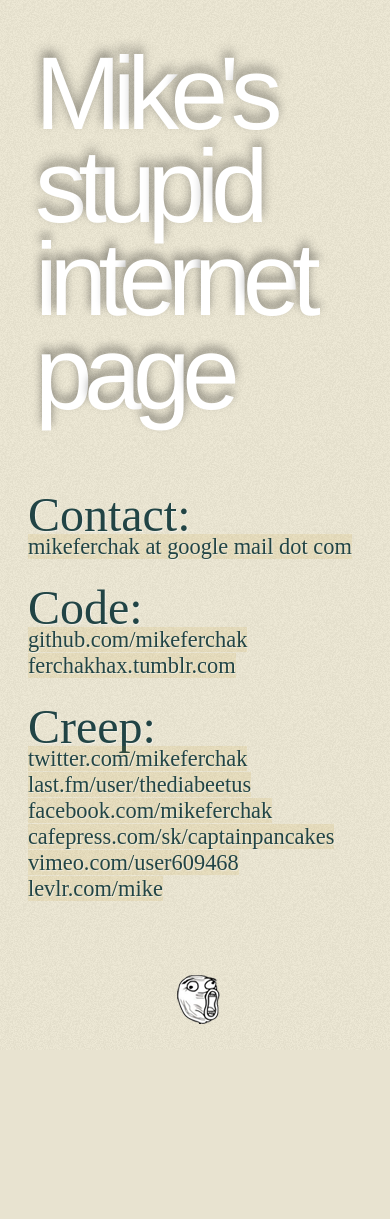
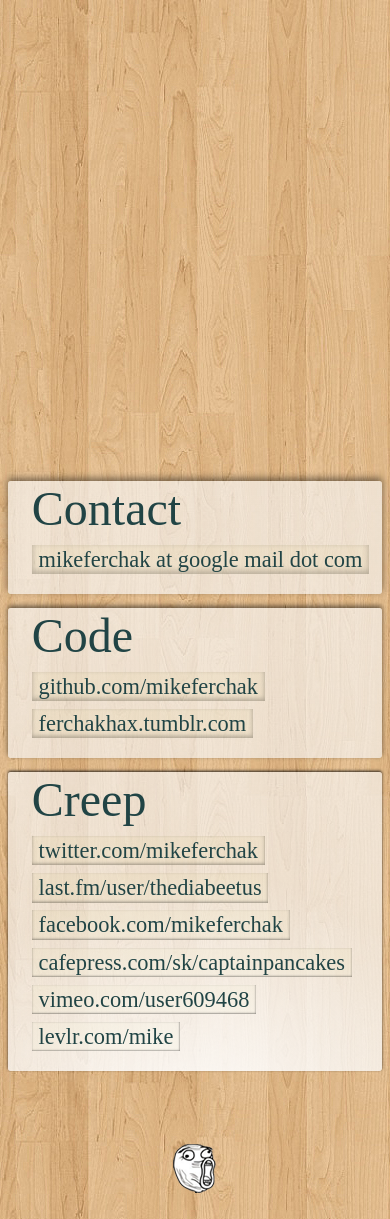
Before and after one commit to mikeferchak/mferchak, a PHP site: page / in a window 390 px wide. Before the commit the page ends 1024 px from the top, so only its background shows below. Run offline with PHP 8.4, Linux system fonts and the light colour scheme; some libraries are stand-ins or nearby versions; some web fonts are replaced.

Commit message:
Better shadows! Faster Javascript! Background image!

```diff
--- a/css/style.css
+++ b/css/style.css
@@ -38,11 +38,23 @@ body, h1, h2, ul, li, div, a, p {
 p {
   font-size: 14pt; }
 
+div {
+  box-sizing: border-box; }
+
 header {
   padding: 36pt 0 0 0;
   text-shadow: 1px 1px 1px rgba(255, 255, 255, 0.5);
   text-align: center;
-  line-height: 200%; }
+  line-height: 200%;
+  opacity: 0;
+  -webkit-transition: opacity 3s;
+  -moz-transition: opacity 3s;
+  -o-transition: opacity 3s;
+  -k-transition: opacity 3s;
+  transition: opacity 3s; }
+
+header.pwned {
+  opacity: 1; }
 
 h1 {
   font-family: 'futura', 'helvetica', sans-serif;
@@ -50,28 +62,23 @@ h1 {
   text-shadow: 1px 2px 4px rgba(0, 0, 0, 0.4);
   display: inline;
   margin: 0 auto;
-  -webkit-transition: font-size 0.3s;
-  -moz-transition: font-size 0.3s;
-  -o-transition: font-size 0.3s;
-  -k-transition: font-size 0.3s;
-  transition: font-size 0.3s;
   text-align: center;
   overflow-x: hidden;
   overflow-y: hidden;
   white-space: nowrap;
   line-height: 200%;
-  color: white;
   letter-spacing: -0.15em; }
   h1 span.word {
-    display: inline-block; }
+    display: inline-block;
+    color: #FFFFFF; }
 
 h2 {
   font-size: 24pt;
-  margin: 20px 0 -8px 0; }
+  margin: 14px 0 0px 0; }
 
 body {
-  background-color: rgba(0, 0, 0, 0.5);
-  background-image: url(../images/background.png);
+  background-color: white;
+  background-image: url(../images/wood-bg.jpg);
   _background-image: url(../images/gradient.svg), url(../images/background.png);
   background-position: top center, top center;
   background-repeat: repeat;
@@ -120,54 +137,39 @@ section {
   max-width: 1000px;
   margin: 0 auto 3em; }
 
-#about {
-  margin: 1em 0;
-  padding: 1em; }
-  #about div {
-    -moz-column-count: 2;
-    -moz-column-gap: 20px;
-    -webkit-column-count: 2;
-    -webkit-column-gap: 20px;
-    column-count: 2;
-    column-gap: 20px; }
-  #about p {
-    font-size: 17pt; }
-
-.loool {
-  display: inline; }
-
-.loool:hover {
-  background-image: url(../images/looool2.png);
-  background-repeat: no-repeat;
-  background-position: 0px 5px;
-  display: inline;
-  padding: 0 0 0 30px;
-  -webkit-transition: 0.2s ease-in;
-  -moz-transition: 0.2s ease-in;
-  -o-transition: 0.2s ease-in;
-  -k-transition: 0.2s ease-in;
-  transition: 0.2s ease-in; }
-
-#lastfmrecords img {
-  width: 48px; }
-
 footer {
   margin: 0;
   padding: 0; }
-
   footer div {
     display: inline-block;
-  width: 33%;
     height: auto;
     vertical-align: top;
-  margin: 0 auto;
     text-align: center;
-  text-shadow: 1px 1px 1px rgba(255, 255, 255, 0.5); }
+    -webkit-text-shadow: inset 1px 1px 1px rgba(0, 0, 0, 0.5);
+    -moz-text-shadow: inset 1px 1px 1px rgba(0, 0, 0, 0.5);
+    -o-text-shadow: inset 1px 1px 1px rgba(0, 0, 0, 0.5);
+    -k-text-shadow: inset 1px 1px 1px rgba(0, 0, 0, 0.5);
+    text-shadow: inset 1px 1px 1px rgba(0, 0, 0, 0.5);
+    width: 26%;
+    margin: 0 3.5%;
+    background-color: rgba(240, 240, 240, 0.1);
+    padding: 0 0 1.3em 0;
+    border-radius: 2pt;
+    background-image: -webkit-radial-gradient(bottom center, 12em 6em, white, rgba(247, 247, 247, 0.6));
+    -webkit-box-shadow: inset 0px 1px 6px rgba(0, 0, 0, 0.2);
+    -moz-box-shadow: inset 0px 1px 6px rgba(0, 0, 0, 0.2);
+    -o-box-shadow: inset 0px 1px 6px rgba(0, 0, 0, 0.2);
+    -k-box-shadow: inset 0px 1px 6px rgba(0, 0, 0, 0.2);
+    box-shadow: inset 0px 1px 6px rgba(0, 0, 0, 0.2); }
+    footer div ul li {
+      margin: .5em 0 0 0; }
+      footer div ul li a {
+        padding: .1em .3em; }
 
 /* iPad */
 @media screen and (max-width: 800px) {
   body {
-    width: 98%;
+    width: 100%;
     margin: 0 auto; }
 
   header {
@@ -192,29 +194,18 @@ footer div {
         -k-transition: all 0.1s;
         transition: all 0.1s; }
 
-  #about p {
-    font-size: 16pt;
-    margin: 1em 0.3em; }
-  #about div {
-    -moz-column-count: 1;
-    -moz-column-gap: 20px;
-    -webkit-column-count: 1;
-    -webkit-column-gap: 20px;
-    column-count: 1;
-    column-gap: 20px; }
-
-  footer {
-    margin-left: 1.5em; }
   footer h2 {
     font-size: 3em; }
   footer div {
+    padding-left: 2%;
     text-align: left;
     display: block;
-      width: 100%; }
+    width: 96%;
+    margin: 0 auto; }
   footer li {
     font-size: 1.4em; } }
 @media screen and (max-width: 400px) {
-  footer {
-    margin-left: 1.5em; }
+  footer div {
+    padding-left: 1.5em; }
   footer h2 {
     font-size: 3em; } }
--- a/css/style.scss
+++ b/css/style.scss
@@ -5,12 +5,20 @@
 $main-text: #214445;
 $page-width: 1000px;
 
-@mixin shadow {
-    -webkit-box-shadow: inset 0px 1px 6px rgba(0,0,0,0.2);
-       -moz-box-shadow: inset 0px 1px 6px rgba(0,0,0,0.2);
-         -o-box-shadow: inset 0px 1px 6px rgba(0,0,0,0.2);
-         -k-box-shadow: inset 0px 1px 6px rgba(0,0,0,0.2);
-            box-shadow: inset 0px 1px 6px rgba(0,0,0,0.2);
+@mixin shadow($x: 0px ,$y: 1px,$blur: 6px,$opacity: 0.2) {
+    -webkit-box-shadow: inset $x $y $blur rgba(0,0,0,$opacity);
+       -moz-box-shadow: inset $x $y $blur rgba(0,0,0,$opacity);
+         -o-box-shadow: inset $x $y $blur rgba(0,0,0,$opacity);
+         -k-box-shadow: inset $x $y $blur rgba(0,0,0,$opacity);
+            box-shadow: inset $x $y $blur rgba(0,0,0,$opacity);
+}
+
+@mixin textshadow($x:1px,$y:1px,$blur:1px,$opacity:0.2) {
+    -webkit-text-shadow: inset $x $y $blur rgba(0,0,0,$opacity);
+       -moz-text-shadow: inset $x $y $blur rgba(0,0,0,$opacity);
+         -o-text-shadow: inset $x $y $blur rgba(0,0,0,$opacity);
+         -k-text-shadow: inset $x $y $blur rgba(0,0,0,$opacity);
+            text-shadow: inset $x $y $blur rgba(0,0,0,$opacity);
 }
 
 @mixin transition($options){
@@ -19,6 +27,10 @@ $page-width: 1000px;
          -o-transition:$options;
          -k-transition:$options;
             transition:$options;
+}
+
+@mixin gradient(){
+    background-image: -webkit-radial-gradient(bottom center, 12em 6em, rgba(255, 255, 255, 1), rgba(247, 247, 247, 0.6));
 }
 
 .collapsed{
@@ -65,7 +77,6 @@ table {
 
 }
 
-
 body, h1, h2, ul, li, div, a, p {
 	color: $main-text;
 	font-family: 'Goudy Bookletter 1911', serif;
@@ -77,11 +88,20 @@ p {
 	font-size: 14pt;
 }
 
+div {
+    box-sizing: border-box;
+}
+
 header {
     padding: 36pt 0 0 0;
     text-shadow: 1px 1px 1px rgba(255, 255, 255, 0.5);
     text-align:center;
     line-height:200%;
+    opacity:0;
+    @include transition(opacity 3s);
+}
+header.pwned {
+    opacity:1;
 }
 
 h1	{
@@ -90,42 +110,44 @@ h1	{
     text-shadow: 1px 2px 4px rgba(0,0,0,.4);
     display:inline;
 	margin: 0 auto;
-    @include transition(font-size 0.3s);
+    // @include transition(font-size 0.3s);
     text-align: center;
     overflow-x: hidden;
     overflow-y: hidden;
     white-space: nowrap;
     line-height:200%;
-    color:white;
     letter-spacing:-.15em;
     span.word {
         display:inline-block;
+        color:#FFFFFF;
     }
 }
 
 h2	{
 	font-size:24pt;
-	margin: 20px 0 -8px 0;
+	margin: 14px 0 0px 0;
 }
 
 body {
-	background-color:rgba(0,0,0,.5);
-    background-image:url(../images/background.png);
+	background-color:white;
+    background-image:url(../images/wood-bg.jpg);
     _background-image:url(../images/gradient.svg), url(../images/background.png);
     background-position:top center, top center;
     background-repeat:repeat;
     background-size:auto;
-	}
+}
 
 a:link, a:visited, a {
-    background-color:rgba(181, 137, 0, .1);
+    background-color:rgba(181, 137, 0, 0.1);
 	text-decoration:none;
-    @include transition(background .2s);
+    @include transition(all .2s);
+    @include shadow(0px,0px,0px,0);
 }
 
 a:hover {
-    background-color:rgba(181, 137, 0, .24);
+    background-color:rgba(181, 137, 0, 0.24);
     text-decoration:none;
+    @include shadow(0px,0px,0px,0);
 }
 
 section {
@@ -159,52 +181,65 @@ section {
 
 
 
-#about {
-	margin: 1em 0;
-    padding: 1em;
-    div{
-        -moz-column-count: 2;
-        -moz-column-gap: 20px;
-        -webkit-column-count: 2;
-        -webkit-column-gap: 20px;
-        column-count: 2;
-        column-gap: 20px;
-    }
-    p {
-        font-size:17pt;
-    }
-}
+// #about {
+// 	margin: 1em 0;
+//     padding: 1em;
+//     div{
+//         -moz-column-count: 2;
+//         -moz-column-gap: 20px;
+//         -webkit-column-count: 2;
+//         -webkit-column-gap: 20px;
+//         column-count: 2;
+//         column-gap: 20px;
+//     }
+//     p {
+//         font-size:17pt;
+//     }
+// }
 
-.loool {
-	display:inline;
-}
+// .loool {
+// 	display:inline;
+// }
 
-.loool:hover {
-	background-image:url(../images/looool2.png);
-	background-repeat:no-repeat;
-	background-position:0px 5px;
-	display:inline;
-	padding:0 0 0 30px;
-	@include transition(.2s ease-in);
-}
+// .loool:hover {
+// 	background-image:url(../images/looool2.png);
+// 	background-repeat:no-repeat;
+// 	background-position:0px 5px;
+// 	display:inline;
+// 	padding:0 0 0 30px;
+// 	@include transition(.2s ease-in);
+// }
 
-#lastfmrecords img {
-	width: 48px;
-}
+// #lastfmrecords img {
+// 	width: 48px;
+// }
 
 footer {
     margin:0;
     padding:0;
-}
-
-footer div {
+    div {
 		display:inline-block;
-		width:33%;
+		// width:33%;
 		height:auto;
 		vertical-align:top;
-		margin:0 auto;
+		// margin:0 auto;
 		text-align:center;
-        text-shadow: 1px 1px 1px rgba(255, 255, 255, .5);
+        @include textshadow(1px, 1px, 1px, 0.5);
+        width: 26%;
+        margin: 0 3.5%;
+        background-color: rgba(240, 240, 240, 0.1);
+        padding: 0 0 1.3em 0;
+        border-radius: 2pt;
+        @include gradient;
+        @include shadow;
+        ul li {
+            margin:.5em 0 0 0;
+            a {
+                padding:.1em .3em;
+            }
+        }
+    }
+
 }
 
 
@@ -213,7 +248,7 @@ footer div {
 /* iPad */
 @media screen and (max-width: 800px){
     body {
-        width:98%;
+        width:100%;
         margin:0 auto;
     }
     header{
@@ -237,29 +272,31 @@ footer div {
         }
     }
 
-    #about {
-        p {
-            font-size: 16pt;
-            margin: 1em 0.3em;
-        }
-        div{
-            -moz-column-count: 1;
-            -moz-column-gap: 20px;
-            -webkit-column-count: 1;
-            -webkit-column-gap: 20px;
-            column-count: 1;
-            column-gap: 20px;
-        }
-    }
+    // #about {
+    //     p {
+    //         font-size: 16pt;
+    //         margin: 1em 0.3em;
+    //     }
+    //     div{
+    //         -moz-column-count: 1;
+    //         -moz-column-gap: 20px;
+    //         -webkit-column-count: 1;
+    //         -webkit-column-gap: 20px;
+    //         column-count: 1;
+    //         column-gap: 20px;
+    //     }
+    // }
     footer{
-        margin-left:1.5em;
+        // margin-left:1.5em;
         h2 {
             font-size:3em;
         }
         div {
+            padding-left:2%;
             text-align:left;
             display:block;
-            width:100%;
+            width:96%;
+            margin:0 auto;
         }
         li {
             font-size:1.4em;
@@ -269,7 +306,10 @@ footer div {
 
 @media screen and (max-width: 400px){
     footer{
-        margin-left:1.5em;
+        div {
+            padding-left:1.5em;
+        }
+
         h2 {
             font-size:3em;
         }
--- a/index.html
+++ b/index.html
@@ -69,23 +69,23 @@
    </header>
 
 <div id="stuff">
-   <footer>
+   <footer class="shadowbox">
       <div id="contact">
-         <h2>Contact:</h2>
-         <ul>
+         <h2>Contact</h2>
+         <ul class="inset">
             <li><a href="mailto:mikeferchak_spam@gmail.com">mikeferchak at google mail dot com</a></li>
          </ul>
       </div>
       <div id="code">
-         <h2>Code:</h2>
-         <ul>
+         <h2>Code</h2>
+         <ul class="inset">
             <li><a href="http://github.com/mikeferchak">github.com/mikeferchak</a></li>
             <li><a href="http://ferchakhax.tumblr.com">ferchakhax.tumblr.com</a></li>
          </ul>
       </div>
       <div id="creep">
-         <h2>Creep:</h2>
-         <ul>
+         <h2>Creep</h2>
+         <ul class="inset">
             <li><a href="http://twitter.com/mikeferchak">twitter.com/mikeferchak</a></li>
             <li><a href="http://last.fm/user/thediabeetus">last.fm/user/thediabeetus</a></li>
             <li><a href="http://facebook.com/mikeferchak">facebook.com/mikeferchak</a></li>
--- a/script/application.js
+++ b/script/application.js
@@ -17,10 +17,9 @@ $(document).ready(function() {
   });
 
   function responsiveLol(ipad, iphone){
-    //console.log("responsiveLol");
-    //alert($(window).width());
     if ($(window).width() > ipad) {
       $("header").removeClass("futurephone");
+      $("header").addClass("pwned");
       resizeHeader(1);
     }
     else if ($(window).width() > iphone) {
@@ -40,10 +39,11 @@ $(document).ready(function() {
   function resizeHeader(multiplier){
     var newHeaderHeight = headerAspect * $(window).width() * 1 * multiplier;
     $("header h1").css({"font-size": newHeaderHeight});
+    $("header h1").fadeIn(2000);
   }
 
 
-var lsz = 1000;
+var lsz = 2000;
 
 repositionlightsource();
 loopthroughallshadowelements();
@@ -55,49 +55,61 @@ $('#sun').draggable( {
     stop: loopthroughallshadowelements
 });
 
-// $('h1 span, ').draggable( {
-//     cursor: 'move',
-//     containment: 'document',
-//     drag: calculateshadow,
-//     stop: loopthroughallshadowelements
-// });
-
 function repositionlightsource() {
     $("#sun").css({"left":(($(window).width()/2)-50)});
 }
 
 function loopthroughallshadowelements(){
-    $(".shadowtext span").each(calculateshadow);
+    $(".shadowtext span").each(function(index, element){
+      calculateshadow(index, element, "12", "1", "text");
+    });
+    $("footer div").each(function(index, element){
+      calculateshadow(index, element, "9", ".6", "box");
+    });
+    $("footer div a").each(function(index, element){
+      calculateshadow(index, element, "8", ".3", "inset");
+    });
 }
 
-function calculateshadow(){
-        var offset = $(this).offset();
+function calculateshadow(index, element, height, darknessFactor, type){
+        var offset = $(element).offset();
         var sunoffset = $('#sun').offset();
-        var bx = offset.left + ($(this).width()/2);
-        var by = offset.top + ($(this).height()/2);
-        var bz = 10;
+
+        var bx = offset.left + ($(element).width()/2);
+        var by = offset.top + ($(element).height()/2);
         var lsx = sunoffset.left + ($("#sun").width()/2);
         var lsy = sunoffset.top + ($("#sun").width()/2);
         var xdiff = lsx-bx;
         var ydiff = lsy-by;
-        var zdiff = lsz-bz;
+        var zdiff = lsz-height;
         var bxangle = Math.atan(xdiff/zdiff);
         var bzangle = Math.atan(ydiff/zdiff);
-        var bxoffset = Math.tan(bxangle) * bz;
-        var byoffset = Math.tan(bzangle) * bz;
+        var bxoffset = Math.tan(bxangle) * height;
+        var byoffset = Math.tan(bzangle) * height;
         var distance = Math.sqrt((xdiff*xdiff)+(ydiff*ydiff));
-        var blur = distance/60;
-        var darkness = 10 / (Math.sqrt(distance));
+
+        var blur = distance * height / 800;
+        var darkness = 20 * darknessFactor / (Math.sqrt(distance));
         var shadowvalue = -(bxoffset) + "px " + -(byoffset) + "px " + blur + "px rgba(0,0,0,"+darkness+")";
 
-        if( $(this).parent().hasClass("shadowbox") )  {
-            $(this).css('box-shadow',shadowvalue);
+        if( type === "inset" )  {
+          $(element).css({'box-shadow': 'inset '+shadowvalue});
+          $(element).css({'background-image': awesomeGradient("0.8","0.2")});
         }
-        if( $(this).parent().hasClass("shadowtext") )  {
-            $(this).css('text-shadow',shadowvalue);
+        if(type === "box")  {
+          $(element).css('box-shadow',shadowvalue);
+          $(element).css({'background-image': awesomeGradient("1", "0.6")});
         }
-        if( $(this).parent().hasClass("inset") )  {
-            $(this).css('box-shadow','inset ' + shadowvalue);
+        if(type === "text")  {
+          $(element).css('text-shadow',shadowvalue);
+        }
+
+        function awesomeGradient(opacity1, opacity2) {
+          if(!opacity1) {opacity = "1";}
+          if(!opacity2) {opacity = "0.6";}
+          return(
+            '-webkit-radial-gradient('+(lsx - offset.left)+'px '+(lsy - offset.top)+'px, 300px 300px, rgba(255, 255, 255, '+opacity1+'), rgba(247, 247, 247, '+opacity2+'))'
+          );
         }
   }
 
```
Also changed, not shown: other parts of css/style.css (+16 -6 lines), images/wood-bg.jpg (added). Lines whose indentation alone changed are shown as unchanged.
